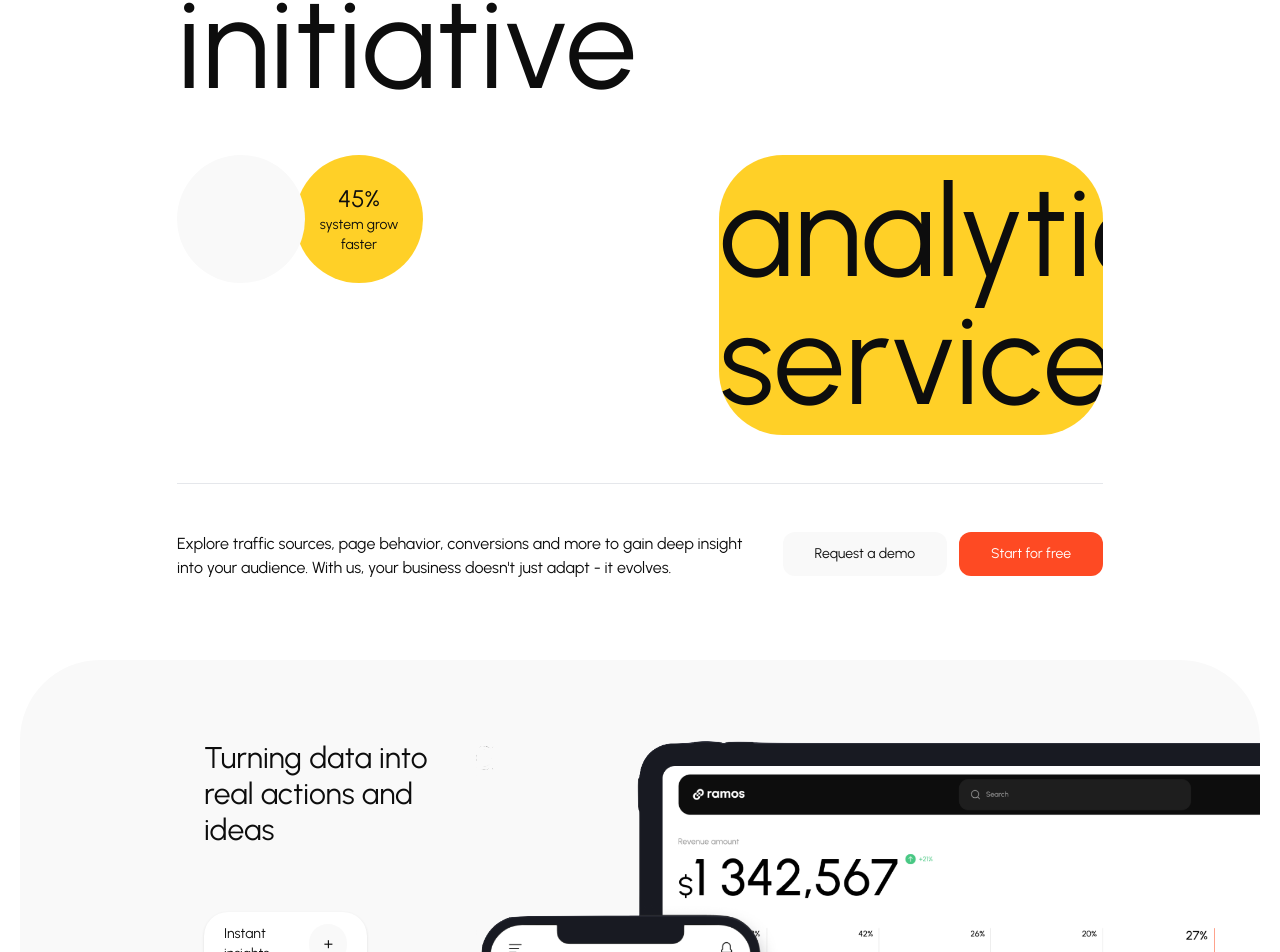
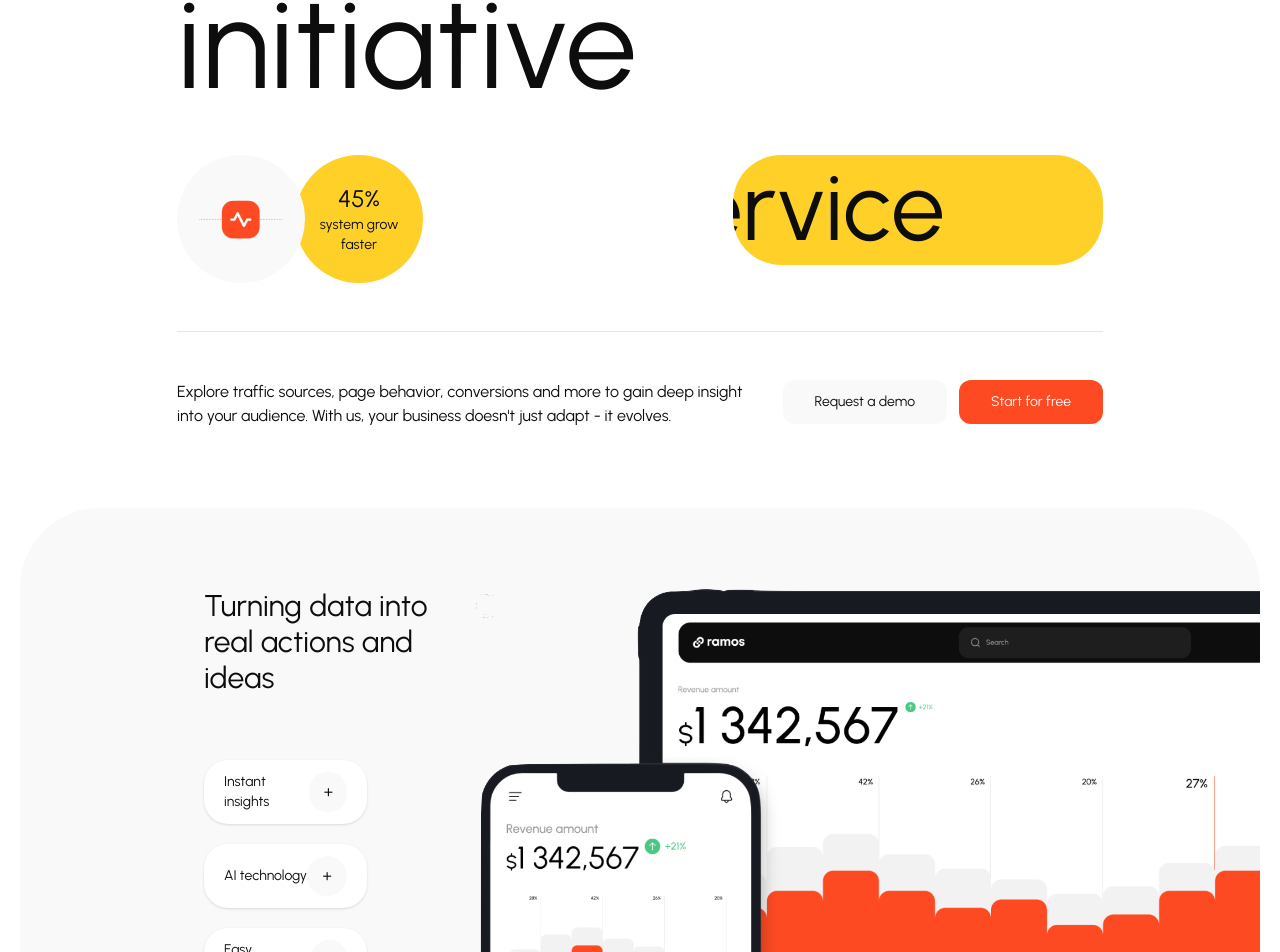
Before and after one commit to kingdanie/ramos, a Next.js app: page / in a window 1280 px wide. Shown: the part 2304-3256 px from the top of the page. Built offline with nearby package versions, Linux system fonts and the light colour scheme.

Commit message:
added scrolling text effect

```diff
--- a/app/globals.css
+++ b/app/globals.css
@@ -19,3 +19,12 @@ body {
     text-wrap: balance;
   }
 }
+
+@keyframes marquee {
+  0%   { transform: translateX(0); }
+  100% { transform: translateX(-100%); }
+}
+
+.animate-marquee {
+  animation: marquee 10s linear infinite;
+}
--- a/app/page.tsx
+++ b/app/page.tsx
@@ -30,7 +30,7 @@ export default function Home() {
         </div>
         <div className="grid grid-cols-5 !mt-3">
           <div className="col-span-1"></div>
-        <div className="col-span-4 justify-end flex items-center flex gap-x-3">
+        <div className="col-span-4 justify-end flex items-center gap-x-3">
           <span className="text-8xl">shape</span>
           <div className="bg-accent size-20 p-2 rounded-full flex items-center justify-center">
             <Image
@@ -168,15 +168,27 @@ export default function Home() {
           <h2 className="text-9xl">Maximize <span className="text-[#b1b1b1]">efficiency</span> <br/ > With our initiative</h2>
         </div>
         <div className="flex justify-between">
-          <div className="flex">
-              <div className="p-5 w-32 h-32 rounded-full bg-wht z-10"></div>
+          <div className="grid grid-cols-2">
+              <div className="p-5 w-32 h-32 rounded-full bg-wht z-10 flex items-center justify-center">
+                <Image
+                  className="relative"
+                  src="/energy.png"
+                  alt=""
+                  width={100}
+                  height={50}
+                  priority
+                />
+              </div>
               <div className="-ml-[10px] p-5 w-32 h-32 flex flex-col items-center justify-center rounded-full bg-accent">
                 <p className="text-2xl">45%</p>
                 <p className="text-sm text-center">system grow <br /> faster</p>
               </div>
           </div>
-          <div className="bg-accent py-3 rounded-[4rem] max-w-[30vw] overflow-auto"> <span className="text-9xl text-ellipsis">analytics service</span></div>
-
+          <div className="bg-accent py-1 rounded-[3rem] max-h-[110px] max-w-[40%] overflow-hidden">
+              <div className="overflow-hidden">
+                  <span className="text-8xl whitespace-nowrap inline-block animate-marquee">analytics service</span>
+              </div>
+          </div>
         </div>
 
         <hr />
```
Also changed, not shown: public/energy.png (added).
